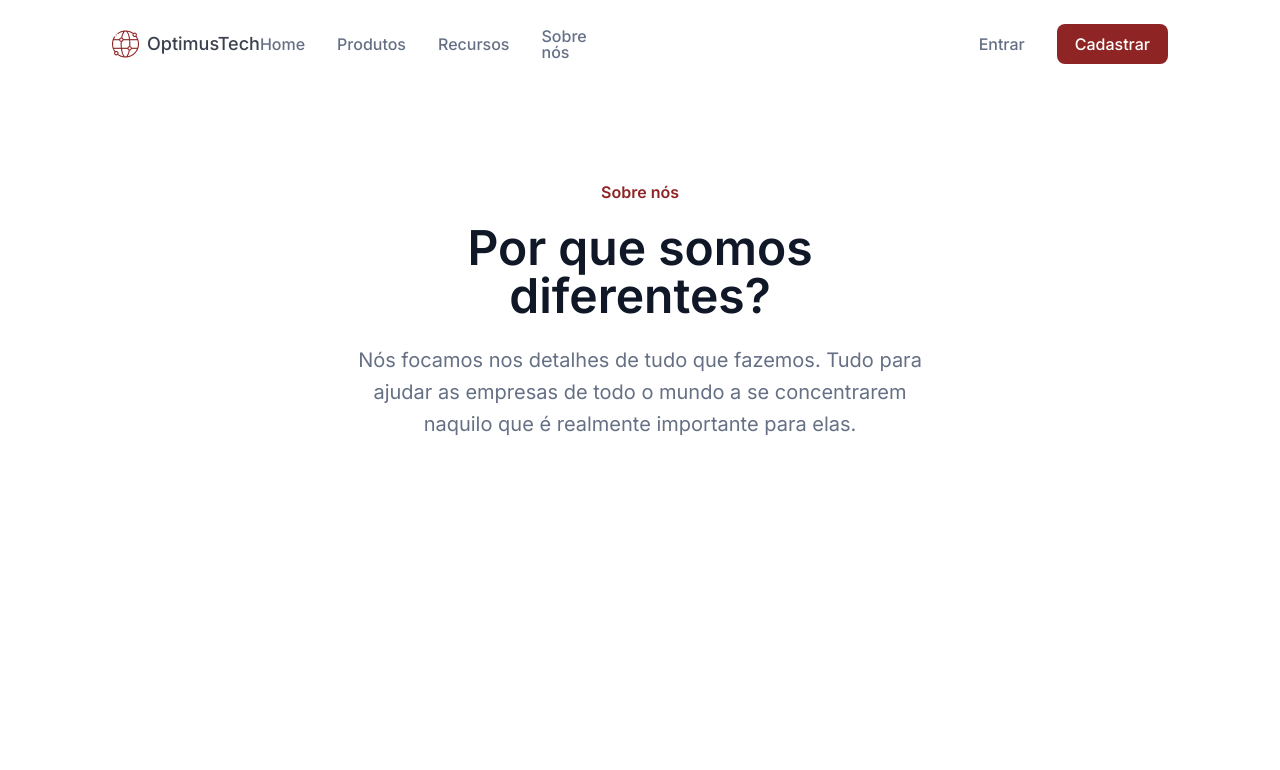
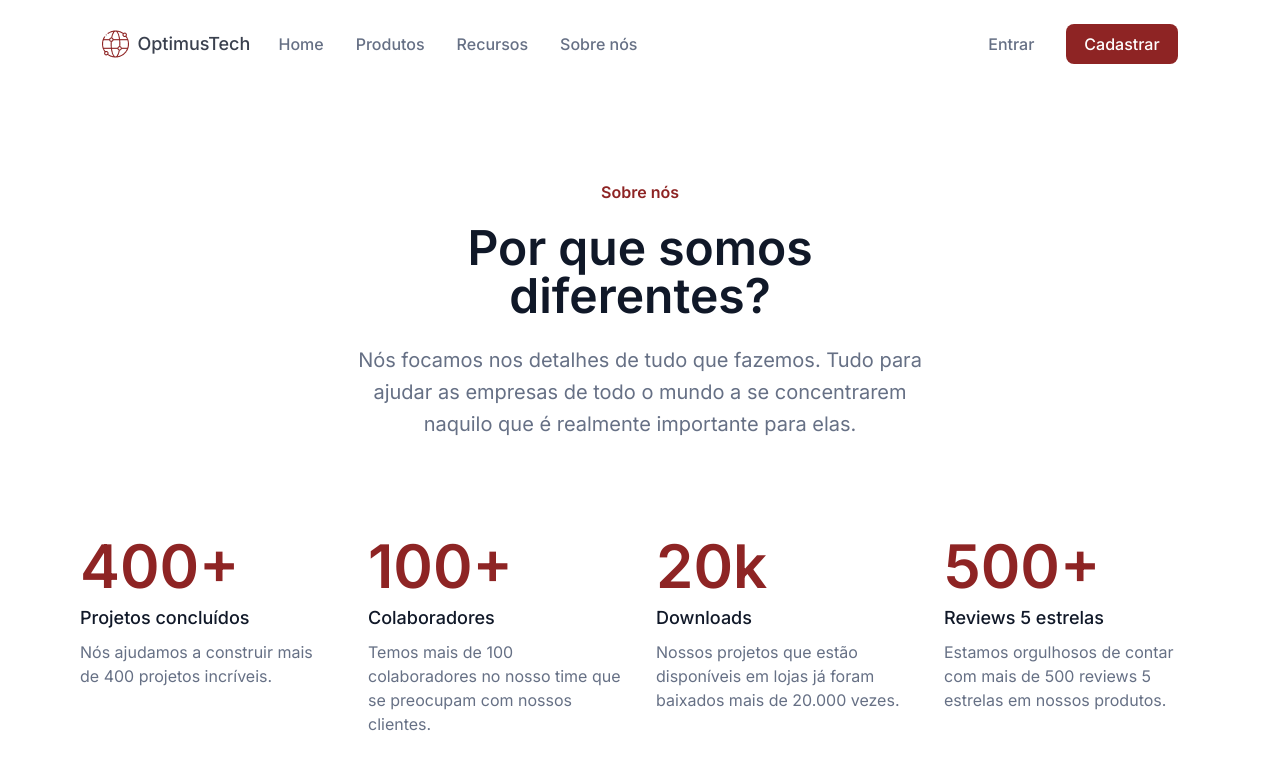
Before and after one commit to Hekth/optimus-tech, a plain HTML site: page index.html in a window 1280 px wide. Drawn offline with Linux system fonts and the light colour scheme.

Commit message:
commitando na branch errada, adicionando uma seção de topicos

```diff
--- a/estilos/header.css
+++ b/estilos/header.css
@@ -1,7 +1,7 @@
 .cabecalho {
     display: flex;
     justify-content: space-between;
-    padding: 1.5rem 7rem;
+    padding: 1.5rem 8%;
 }
 
 .cabecalho__logo {
@@ -17,7 +17,7 @@
     display: flex;
     align-items: center;
     gap: 2rem;
-    margin-right: 23.75rem;
+    padding-right: 30%;
 }
 
 .lista__link, .botao__entrar {
--- /dev/null
+++ b/estilos/topicos.css
@@ -0,0 +1,30 @@
+.topicos {
+    display: flex;
+    justify-content: center;
+    gap: 2rem;
+    margin-bottom: 6rem;
+}
+
+.topicos__container {
+    width: 20%;
+}
+
+.container__strong {
+    font-size: 3.75rem;
+    color: var(--vermelho-escuro);
+    font-weight: 600;
+}
+
+.container__titulo {
+    font-size: 1.125rem;
+    color: var(--preto);
+    font-weight: 500;
+    margin: 5% 0;
+}
+
+.container__descricao {
+    font-size: 1rem;
+    color: var(--cinza);
+    font-weight: 400;
+    line-height: 1.5rem;
+}
--- a/index.html
+++ b/index.html
@@ -30,5 +30,28 @@
             Nós focamos nos detalhes de tudo que fazemos. Tudo para ajudar as empresas de todo o mundo a se concentrarem naquilo que é realmente importante para elas.
         </p>
     </section>
+
+    <section class="topicos">
+        <div class="topicos__container">
+            <p><strong class="container__strong">400+</strong></p>
+            <h2 class="container__titulo">Projetos concluídos</h2>
+            <p class="container__descricao">Nós ajudamos a construir mais de 400 projetos incríveis.</p>
+        </div>
+        <div class="topicos__container">
+            <p><strong class="container__strong">100+</strong></p>
+            <h2 class="container__titulo">Colaboradores</h2>
+            <p class="container__descricao">Temos mais de 100 colaboradores no nosso time que se preocupam com nossos clientes.</p>
+        </div>
+        <div class="topicos__container">
+            <p><strong class="container__strong">20k</strong></p>
+            <h2 class="container__titulo">Downloads</h2>
+            <p class="container__descricao">Nossos projetos que estão disponíveis em lojas já foram baixados mais de 20.000 vezes.</p>
+        </div>
+        <div class="topicos__container">
+            <p><strong class="container__strong">500+</strong></p>
+            <h2 class="container__titulo">Reviews 5 estrelas</h2>
+            <p class="container__descricao">Estamos orgulhosos de contar com mais de 500 reviews 5 estrelas em nossos produtos.</p>
+        </div>
+    </section>
 </body>
 </html>
--- a/style.css
+++ b/style.css
@@ -1,6 +1,7 @@
 @import url(estilos/reset.css);
 @import url(estilos/header.css);
 @import url(estilos/banner.css);
+@import url(estilos/topicos.css);
 
 @import url('https://fonts.googleapis.com/css2?family=Inter:wght@400;500;600&display=swap');
 
```
